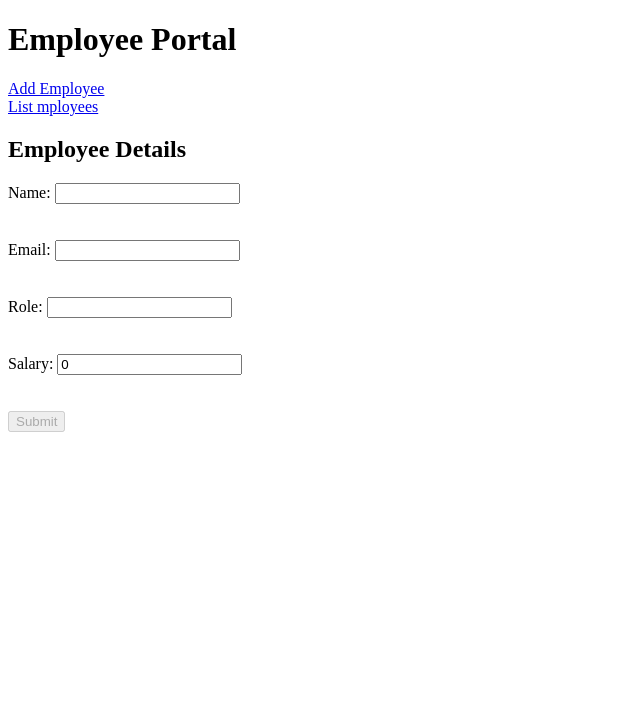
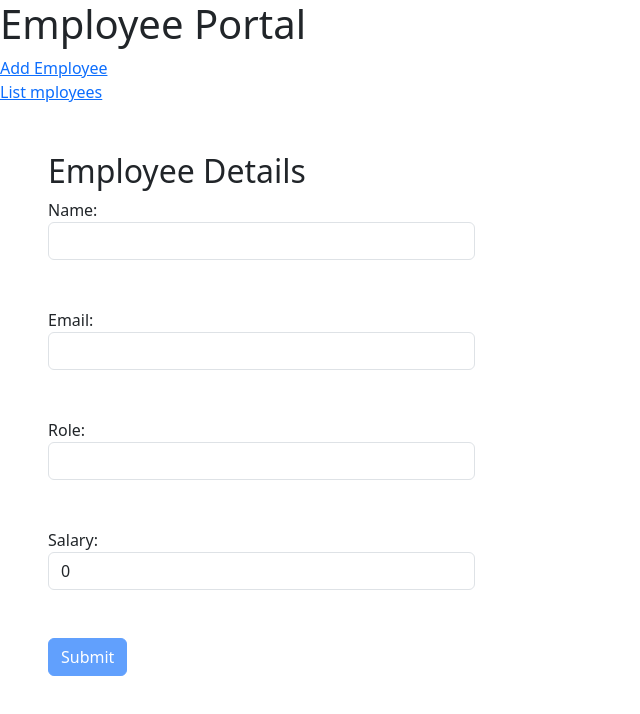
Before and after one commit to binduvarma25/Employee-crud-app, an Angular app in the folder employee-portal-ui/: page /add in a window 1280 px wide. Shown: the top 714 px of the page, without its empty margins (0-640 px from the left). Built offline with nearby package versions, Linux system fonts and the light colour scheme.

Commit message:
Added Bootstrap support

```diff
--- a/employee-portal-ui/package.json
+++ b/employee-portal-ui/package.json
@@ -18,6 +18,7 @@
     "@angular/platform-browser": "~13.2.0",
     "@angular/platform-browser-dynamic": "~13.2.0",
     "@angular/router": "~13.2.0",
+    "bootstrap": "^5.1.3",
     "ngx-bootstrap": "^8.0.0",
     "rxjs": "~7.5.0",
     "tslib": "^2.3.0",
--- a/employee-portal-ui/src/app/employee/add-employee/add-employee.component.html
+++ b/employee-portal-ui/src/app/employee/add-employee/add-employee.component.html
@@ -1,49 +1,54 @@
+<style>
+    .warn {
+       color: red;
+}
+</style>
 
-
+    <div class="col-md-4 m-5 pb-5">
 <form [formGroup]="employeeForm"  (ngSubmit)="onSubmit()">
 
     <h2>Employee Details</h2>
-    <div>
+    <div class="form-group">
         <label for="name">Name: </label>
-        <input id="name" type="text" formControlName="name">
+        <input id="name" type="text" class="form-control" formControlName="name">
     </div>
 
-    <div *ngIf="employeeForm.controls['name'].invalid && (employeeForm.controls['name'].dirty || employeeForm.controls['name'].touched)" class="alert">
+    <div class="warn" *ngIf="employeeForm.controls['name'].invalid && (employeeForm.controls['name'].dirty || employeeForm.controls['name'].touched)">
         <div *ngIf="employeeForm.controls['name'].errors">
         Please enter Name
       </div>
     </div>
     <br/><br/>
-    <div>
+    <div class="form-group">
         <label for="email">Email: </label>
-        <input id="email" type="text" formControlName="email">
+        <input id="email" type="text" class="form-control" formControlName="email">
 
     </div>
 
-    <div *ngIf="employeeForm.controls['email'].invalid && (employeeForm.controls['email'].dirty || employeeForm.controls['email'].touched)" class="alert">
+    <div  class="warn" *ngIf="employeeForm.controls['email'].invalid && (employeeForm.controls['email'].dirty || employeeForm.controls['email'].touched)">
         <div *ngIf="employeeForm.controls['email'].errors">
         Please enter Email
       </div>
     </div>
     <br/><br/>
 
-    <div>
+    <div class="form-group">
         <label for="role">Role: </label>
-        <input id="role" type="text" formControlName="role">
+        <input id="role" type="text" class="form-control" formControlName="role">
     </div>
 
-    <div *ngIf="employeeForm.controls['role'].invalid && (employeeForm.controls['role'].dirty || employeeForm.controls['role'].touched)" class="alert">
+    <div class="warn" *ngIf="employeeForm.controls['role'].invalid && (employeeForm.controls['role'].dirty || employeeForm.controls['role'].touched)" >
         <div *ngIf="employeeForm.controls['role'].errors">
         Please enter Role
       </div>
     </div>
     <br/><br/>
-    <div>
+    <div class="form-group">
         <label for="salary">Salary: </label>
-        <input id="salary" type="text" formControlName="salary">
+        <input id="salary" type="text" class="form-control" formControlName="salary">
     </div>
 
-    <div *ngIf="employeeForm.controls['salary'].invalid && (employeeForm.controls['salary'].dirty || employeeForm.controls['salary'].touched)" class="alert">
+    <div  class="warn" *ngIf="employeeForm.controls['salary'].invalid && (employeeForm.controls['salary'].dirty || employeeForm.controls['salary'].touched)" >
         <div *ngIf="employeeForm.controls['salary'].errors">
         Please enter Salary
       </div>
@@ -53,3 +58,5 @@
     <button type="submit" [disabled]="!employeeForm.valid" class="btn btn-primary" >Submit</button>
 
 </form>
+
+</div>
--- a/employee-portal-ui/src/app/employee/list-emmployee/list-emmployee.component.html
+++ b/employee-portal-ui/src/app/employee/list-emmployee/list-emmployee.component.html
@@ -13,6 +13,7 @@
 </style>
 
 <p>Employee List</p>
+<table class="table-dark">
 <thead>
     <tr>
 
@@ -26,9 +27,9 @@
 
 
 <div *ngFor="let data of empList">
-    <table class="table">
 
-        <tbody>
+
+        <tbody class="table-body">
             <tr>
                 <td class="td">{{data.name}}</td>
                 <td class="td">{{data.email}}</td>
@@ -38,4 +39,5 @@
             </tr>
         </tbody>
 
-    </table>
+</div>
+</table>
--- a/employee-portal-ui/src/index.html
+++ b/employee-portal-ui/src/index.html
@@ -6,6 +6,7 @@
   <base href="/">
   <meta name="viewport" content="width=device-width, initial-scale=1">
   <link rel="icon" type="image/x-icon" href="favicon.ico">
+  <link rel="stylesheet" href="../node_modules/bootstrap/dist/css/bootstrap.css">
 </head>
 <body>
   <app-root></app-root>
```
